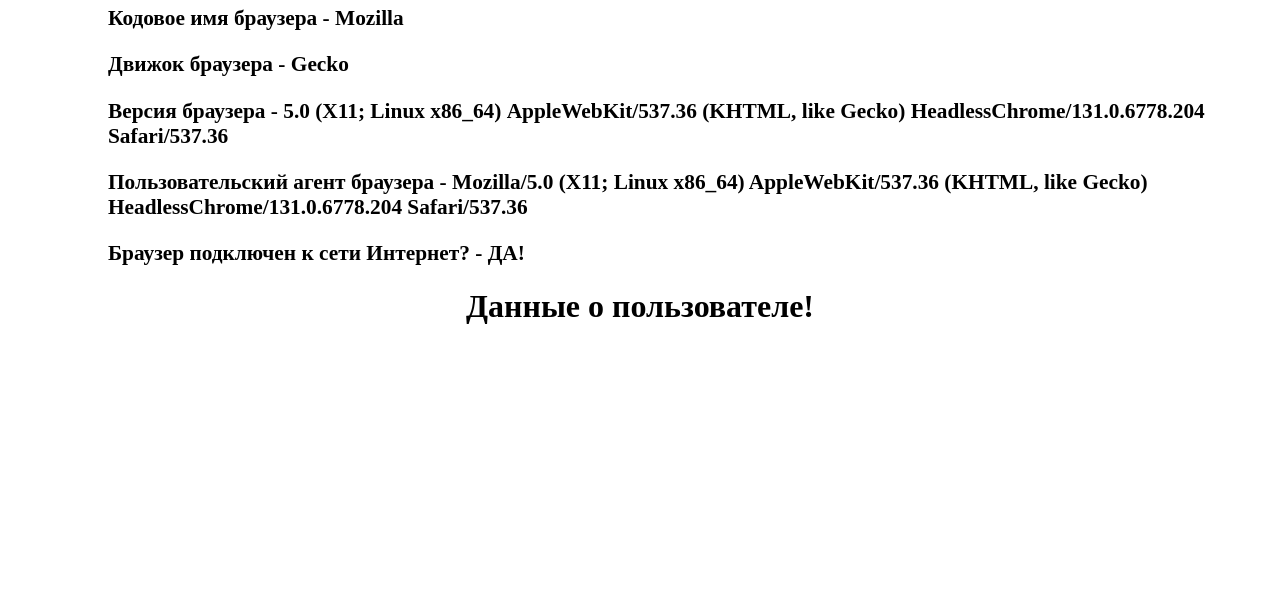
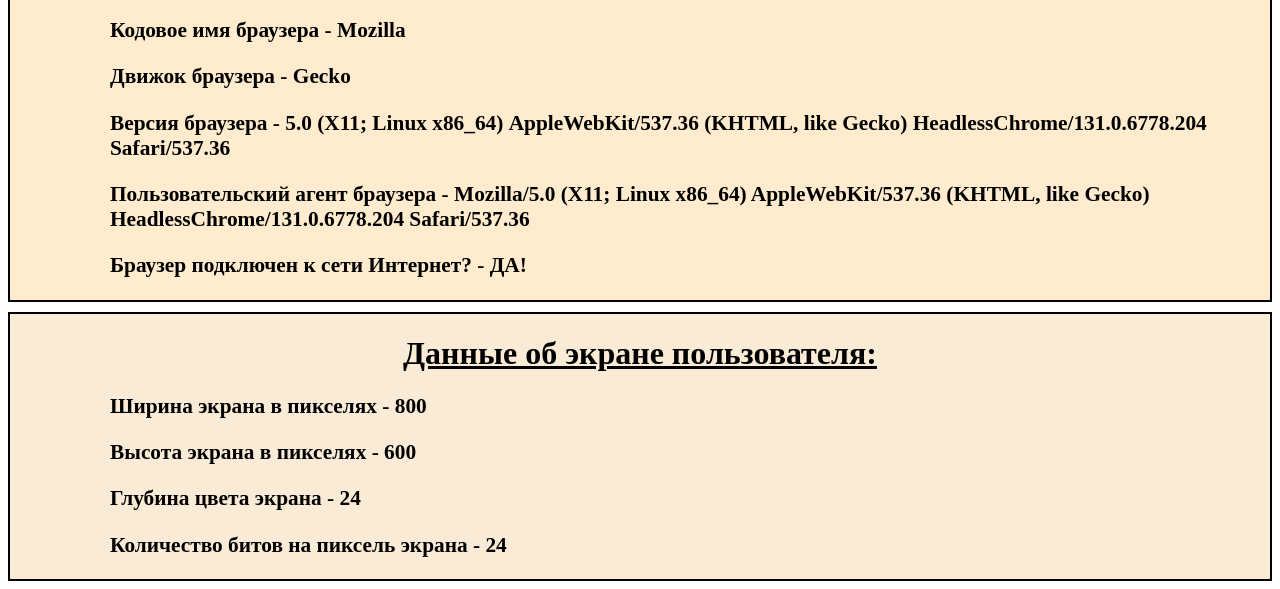
Before and after one commit to Mikolka09/JavaScript-DZ, a plain HTML site: page DZ от 09.06.2021/index_11.html in a window 1280 px wide. Shown: the part 700-1289 px from the top of the page. Before the commit the page ends 1046 px from the top, so only its background shows below. Drawn offline with Linux system fonts and the light colour scheme; some packages are replaced by stand-ins of ours.

Commit message:
16.06.2021

```diff
--- a/DZ от 09.06.2021/dz_11.js
+++ b/DZ от 09.06.2021/dz_11.js
@@ -17,7 +17,7 @@
     if (navigator.geolocation) {
         navigator.geolocation.getCurrentPosition(geolocationSuccess);
     } else {
-        res.innerHTML = "Ваш браузер не поддерживает геолокацию";
+        res.innerHTML = "Ваш браузер не поддерживает геолокацию!";
     }
 
     function geolocationSuccess(position) {
@@ -56,4 +56,18 @@
         "Пользовательский агент браузера - " + navigator.userAgent;
     document.getElementById("onLine").innerHTML =
         "Браузер подключен к сети Интернет? - " + `${(navigator.onLine)? 'ДА!':'НЕТ!'}`;
+
+
+    //Данные об экране пользователя
+    document.getElementById("screenWidth").innerHTML =
+        "Ширина экрана в пикселях - " + screen.width;
+    document.getElementById("screenHeight").innerHTML =
+        "Высота экрана в пикселях - " + screen.height;
+    document.getElementById("screenColorDepth").innerHTML =
+        "Глубина цвета экрана - " + screen.colorDepth;
+    document.getElementById("screenPixelDepth").innerHTML =
+        "Количество битов на пиксель экрана - " + screen.pixelDepth;
+
+
+
 }
--- a/DZ от 09.06.2021/index_11.html
+++ b/DZ от 09.06.2021/index_11.html
@@ -11,18 +11,25 @@
 </head>
 
 <body>
-    <h1 id="result">Ваше место нахождения!</h1>
+    <h1 id="result">Ваше место нахождения:</h1>
     <div id="myMap"></div>
-    <h1 id="result_2">Данные о браузере!</h1>
+    <div class="container">
+        <h1 id="result_2">Данные о браузере:</h1>
         <p id="appName"></p>
         <p id="appCodeName"></p>
         <p id="product"></p>
         <p id="appVersion"></p>
         <p id="userAgent"></p>
         <p id="onLine"></p>
-    <h1 id="result_2">Данные о пользователе!</h1>
-    <script async
-        src="https://maps.googleapis.com/maps/api/js?key=AIzaSyC4MHVwLQ61bX5qjhUY0tbTalc4ejcH8P0&callback=initMap">
+    </div>
+    <div class="container_2">
+        <h1 id="result_2">Данные об экране пользователя:</h1>
+        <p id="screenWidth"></p>
+        <p id="screenHeight"></p>
+        <p id="screenColorDepth"></p>
+        <p id="screenPixelDepth"></p>
+    </div>
+    <script async src="https://maps.googleapis.com/maps/api/js?key=AIzaSyC4MHVwLQ61bX5qjhUY0tbTalc4ejcH8P0">
     </script>
 </body>
 
--- a/DZ от 09.06.2021/style_11.css
+++ b/DZ от 09.06.2021/style_11.css
@@ -4,6 +4,7 @@
 
 #result, #result_2{
     text-align: center;
+    text-decoration:underline;
 }
 
 #myMap{
@@ -13,8 +14,21 @@
 }
 
 #appName, #appCodeName, #product, #appVersion,
-#userAgent, #onLine{
+#userAgent, #onLine, #screenWidth, #screenHeight,
+#screenColorDepth, #screenPixelDepth{
     margin-left: 100px;
     font-size:16pt;
     font-weight:600;
 }
+
+.container{
+    background-color:blanchedalmond;
+    border:2px solid black;
+    margin-top: 10px;
+}
+
+.container_2{
+    background-color:antiquewhite;
+    border:2px solid black;
+    margin-top: 10px;
+}
```
Also changed, not shown: DZ от 09.06.2021/DZ_11.1(Скрин).jpg (added). Lines whose indentation alone changed are shown as unchanged.
